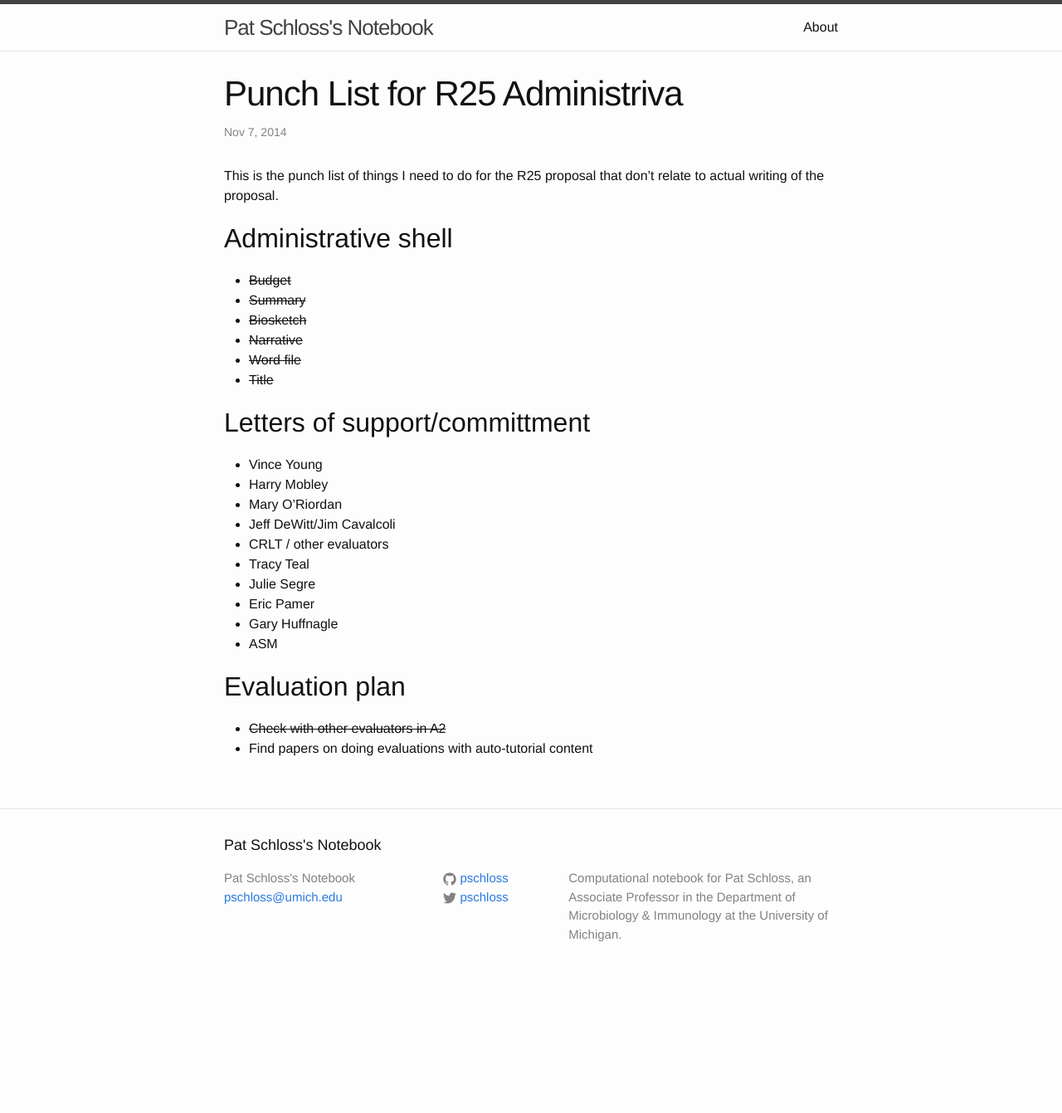
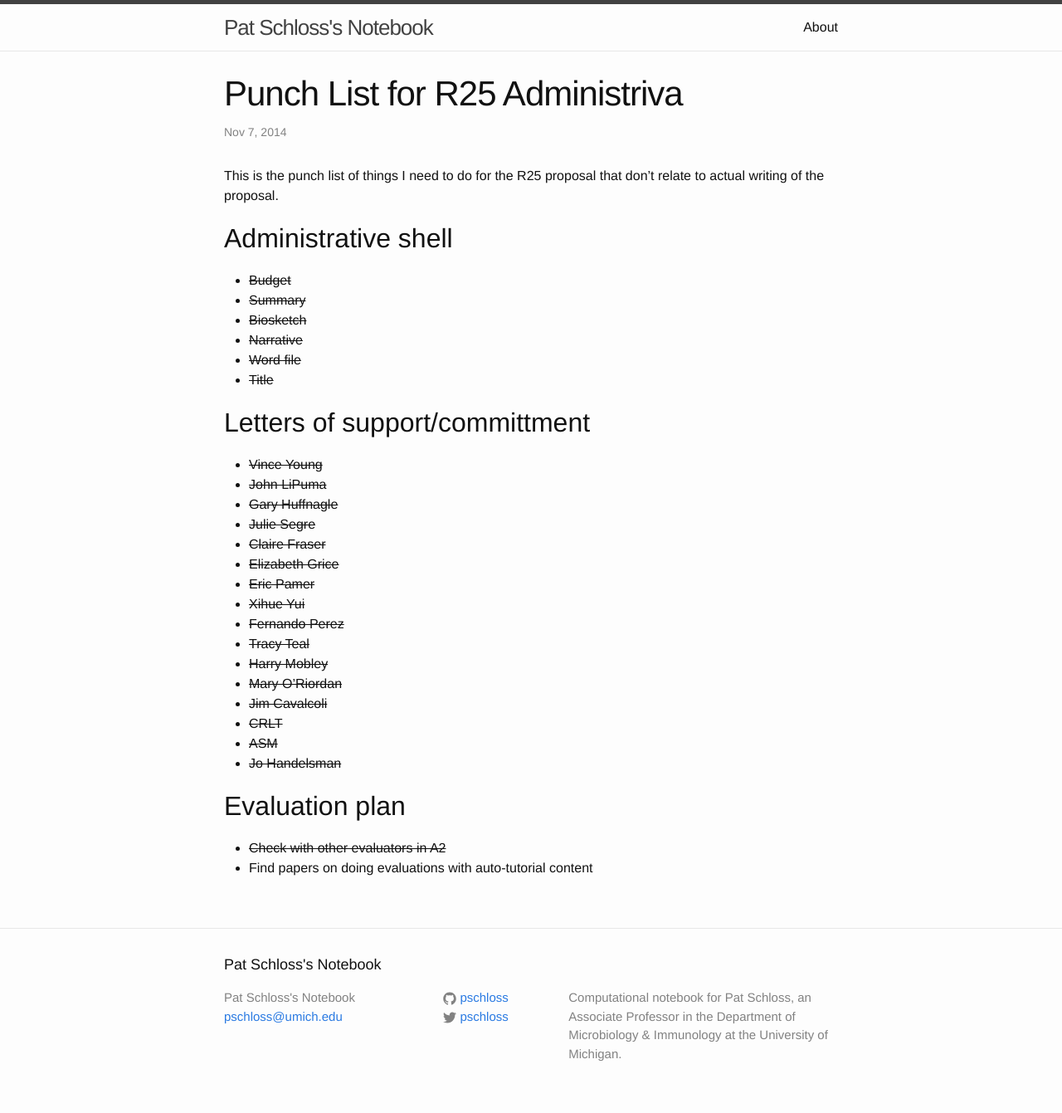
Before and after one commit to pschloss/pschloss.github.io, a Jekyll site: the page built from _posts/2014-11-07-punch-list-r25.md, in a window 1280 px wide. Shown: the whole page at 83% size. Built offline with Jekyll 4.4.1, drawn with Linux system fonts in a browser that asks for light colours; comment, search, counter and statistics services are not loaded; before the commit the page ends 1197 px from its top, so only the background shows below that.

Commit message:
Finished letters

```diff
--- a/_posts/2014-11-07-punch-list-r25.md
+++ b/_posts/2014-11-07-punch-list-r25.md
@@ -18,16 +18,22 @@ relate to actual writing of the proposal.
 
 
 ## Letters of support/committment
-  * Vince Young
-  * Harry Mobley
-  * Mary O'Riordan
-  * Jeff DeWitt/Jim Cavalcoli
-  * CRLT / other evaluators
-  * Tracy Teal
-  * Julie Segre
-  * Eric Pamer
-  * Gary Huffnagle
-  * ASM
+  * ~~Vince Young~~
+  * ~~John LiPuma~~
+  * ~~Gary Huffnagle~~
+  * ~~Julie Segre~~
+  * ~~Claire Fraser~~
+  * ~~Elizabeth Grice~~
+  * ~~Eric Pamer~~
+  * ~~Xihue Yui~~
+  * ~~Fernando Perez~~
+  * ~~Tracy Teal~~
+  * ~~Harry Mobley~~
+  * ~~Mary O'Riordan~~
+  * ~~Jim Cavalcoli~~
+  * ~~CRLT~~
+  * ~~ASM~~
+  * ~~Jo Handelsman~~
 
 
 ## Evaluation plan
```
